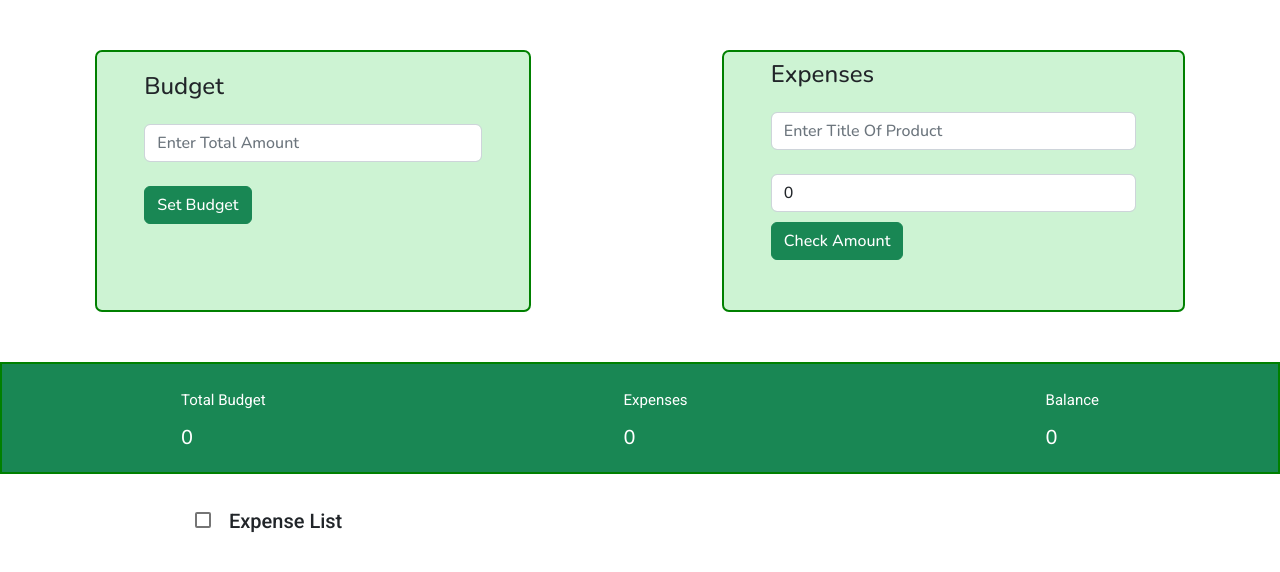
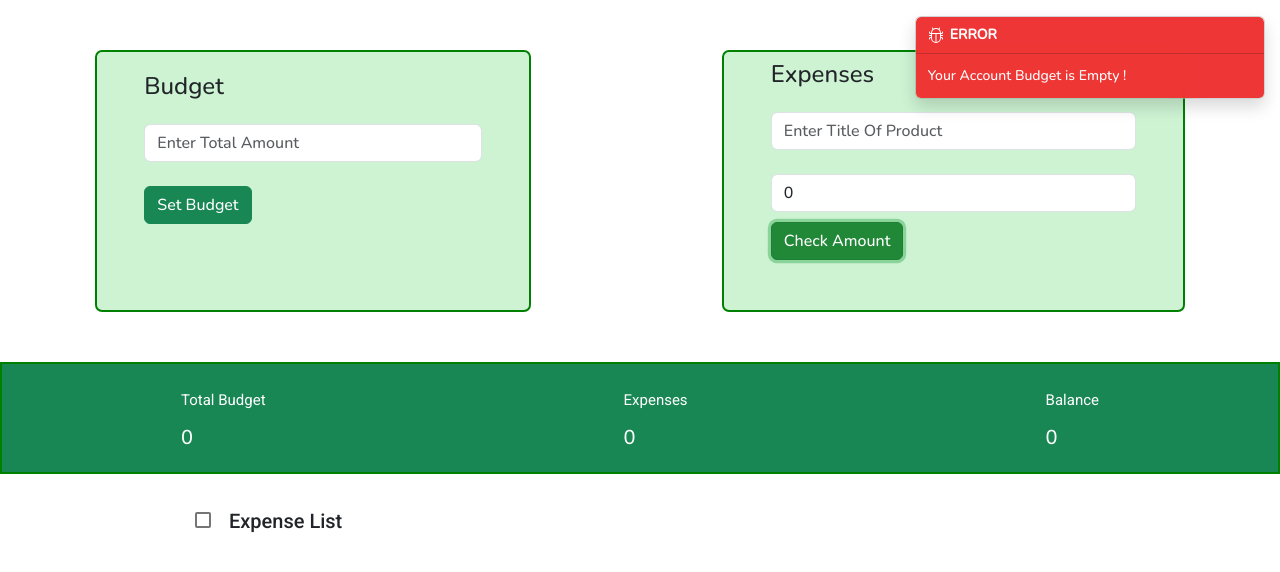
Before and after one commit to Shehrozkhannn/ng-budget-app, an Angular app: page / in a window 1280 px wide. Both pictures are taken after a click on the button "Check Amount". Shown: the top 572 px of the page. Built offline with nearby package versions, Linux system fonts and the light colour scheme.

Commit message:
Add toaster while adding expense without any budget value

```diff
--- a/angular.json
+++ b/angular.json
@@ -32,9 +32,13 @@
             ],
             "styles": [
               "./node_modules/@angular/material/prebuilt-themes/indigo-pink.css",
+              "node_modules/bootstrap/dist/css/bootstrap.min.css",
               "src/styles.scss"
             ],
-            "scripts": []
+            "scripts": [
+              "node_modules/@popperjs/core/dist/umd/popper.min.js",
+              "node_modules/bootstrap/dist/js/bootstrap.min.js"
+            ]
           },
           "configurations": {
             "production": {
--- a/package.json
+++ b/package.json
@@ -20,6 +20,8 @@
     "@angular/platform-browser": "~13.1.0",
     "@angular/platform-browser-dynamic": "~13.1.0",
     "@angular/router": "~13.1.0",
+    "@types/bootstrap": "^5.2.6",
+    "bootstrap": "^5.3.1",
     "rxjs": "~7.4.0",
     "tslib": "^2.3.0",
     "zone.js": "~0.11.4"
--- a/src/app/expenses/expenses.component.html
+++ b/src/app/expenses/expenses.component.html
@@ -1,12 +1,23 @@
 <div class="main-container">
     <span>Expenses</span>
-    <input type="text" class="form-control" placeholder="Enter Title Of Product"
-    [(ngModel)]="expenses.titleOfProduct"
-    >
-    <input type="number" class="form-control" placeholder="Enter Cost Of Product"
-    [(ngModel)]="expenses.costOfProduct" #cost
-    >
-    <span *ngIf = "checkCost" class="text-danger">Please enter a number greater than one</span>
-    <button
-    class="btn btn-success" (click)="checkAmount()">Check Amount</button>
+    <input type="text" class="form-control" placeholder="Enter Title Of Product" [(ngModel)]="expenses.titleOfProduct">
+    <input type="number" class="form-control" placeholder="Enter Cost Of Product" [(ngModel)]="expenses.costOfProduct"
+        #cost>
+    <span *ngIf="checkCost" class="text-danger">Please enter a number greater than one</span>
+    <button class="btn btn-success" (click)="checkAmount()?toast.show():toast.hide()" id="liveToastBtn">Check Amount</button>
+    <!-- empty-expense-modal  -->
+    <!-- <button type="button" class="btn btn-primary" id="liveToastBtn">Show live toast</button> -->
+    <div class="toast-container position-fixed bottom-0 end-0 p-3">
+        <div #myToast id="liveToast" class="toast" role="alert" aria-live="assertive" aria-atomic="true">
+            <div class="toast-header">
+                <svg xmlns="http://www.w3.org/2000/svg" width="16" height="16" fill="currentColor" class="bi bi-bug" viewBox="0 0 16 16">
+                    <path d="M4.355.522a.5.5 0 0 1 .623.333l.291.956A4.979 4.979 0 0 1 8 1c1.007 0 1.946.298 2.731.811l.29-.956a.5.5 0 1 1 .957.29l-.41 1.352A4.985 4.985 0 0 1 13 6h.5a.5.5 0 0 0 .5-.5V5a.5.5 0 0 1 1 0v.5A1.5 1.5 0 0 1 13.5 7H13v1h1.5a.5.5 0 0 1 0 1H13v1h.5a1.5 1.5 0 0 1 1.5 1.5v.5a.5.5 0 1 1-1 0v-.5a.5.5 0 0 0-.5-.5H13a5 5 0 0 1-10 0h-.5a.5.5 0 0 0-.5.5v.5a.5.5 0 1 1-1 0v-.5A1.5 1.5 0 0 1 2.5 10H3V9H1.5a.5.5 0 0 1 0-1H3V7h-.5A1.5 1.5 0 0 1 1 5.5V5a.5.5 0 0 1 1 0v.5a.5.5 0 0 0 .5.5H3c0-1.364.547-2.601 1.432-3.503l-.41-1.352a.5.5 0 0 1 .333-.623zM4 7v4a4 4 0 0 0 3.5 3.97V7H4zm4.5 0v7.97A4 4 0 0 0 12 11V7H8.5zM12 6a3.989 3.989 0 0 0-1.334-2.982A3.983 3.983 0 0 0 8 2a3.983 3.983 0 0 0-2.667 1.018A3.989 3.989 0 0 0 4 6h8z"/>
+                </svg>
+                <strong class="me-auto">ERROR</strong>
+            </div>
+            <div class="toast-body">
+                Your Account Budget is Empty !
+            </div>
+        </div>
+    </div>
 </div>
--- a/src/app/expenses/expenses.component.scss
+++ b/src/app/expenses/expenses.component.scss
@@ -4,6 +4,7 @@
     background: #6fdd8259;
     border-radius: 7px;
     height: 262px;
+    position: relative;
     margin-top: 50px;
     padding: 12px 47px 0px 47px;
     span{
@@ -19,3 +20,15 @@
         margin-top: 10px;
     }
 }
+.toast-container{
+    position: absolute !important;
+    bottom: 195px !important;
+    left: 175px;
+}
+.toast-header,.toast-body{
+    background: #eb0000c9;
+    color: #ffff;
+    strong{
+        margin-left: 6px !important;
+    }
+}
--- a/src/app/expenses/expenses.component.ts
+++ b/src/app/expenses/expenses.component.ts
@@ -1,6 +1,7 @@
-import { Component, OnInit, EventEmitter, Output } from '@angular/core';
+import { Component, OnInit, EventEmitter, Output, ViewChild } from '@angular/core';
 import { BudgetService } from '../budget.service';
 import { Subscription } from 'rxjs';
+import {Toast} from 'bootstrap'
 @Component({
   selector: 'app-expenses',
   templateUrl: './expenses.component.html',
@@ -25,12 +26,17 @@ export class ExpensesComponent implements OnInit {
 
   }
 
+  @ViewChild('myToast',{static:true}) toastEl: any
+  isClosed(){
+    return !this.toastEl.nativeElement.classList.contains('show')
+  }
+  toast:any
   ngOnInit(): void {
+    this.toast=new Toast(this.toastEl.nativeElement,{})
   }
   checkAmount() {
     if (this.totalBudget <= 0) {
-      alert("Your Account budget is empty")
-      return
+      return !this.toastEl.nativeElement.classList.contains('show');
     }
     if(this.expenses.costOfProduct < 0) {
       this.checkCost = true
--- a/src/index.html
+++ b/src/index.html
@@ -13,6 +13,8 @@
   <link rel="preconnect" href="https://fonts.gstatic.com">
   <link href="https://fonts.googleapis.com/css2?family=Roboto:wght@300;400;500&display=swap" rel="stylesheet">
   <link href="https://fonts.googleapis.com/icon?family=Material+Icons" rel="stylesheet">
+  <link rel="stylesheet" href="https://stackpath.bootstrapcdn.com/bootstrap/5.0.0-alpha1/css/bootstrap.min.css">
+  </head>
 </head>
 <body class="mat-typography">
   <app-root></app-root>
--- a/src/styles.scss
+++ b/src/styles.scss
@@ -5,6 +5,20 @@
     box-sizing: border-box;
     font-family: 'Nunito', sans-serif;
 }
+.edit-expense{
+    .mat-dialog-container{
+        width: 500px;
+    }
+}
+input::-webkit-outer-spin-button,
+input::-webkit-inner-spin-button {
+    -webkit-appearance: none;
+    margin: 0;
+}
+.form-control:focus{
+    border-color: #3e8d00;
+    box-shadow: unset;
+}
 img{
     height: 32px;
 }
--- a/tsconfig.json
+++ b/tsconfig.json
@@ -8,7 +8,7 @@
     "strict": true,
     "noImplicitOverride": true,
     "noPropertyAccessFromIndexSignature": true,
-    "noImplicitReturns": true,
+    "noImplicitReturns": false,
     "noFallthroughCasesInSwitch": true,
     "sourceMap": true,
     "declaration": false,
```
Also changed, not shown: 1 other file (tests, documents, lock files or other folders).
